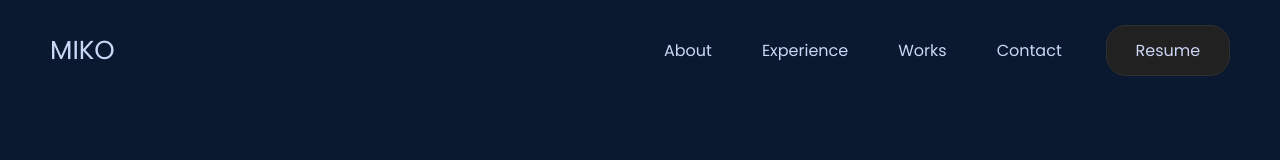
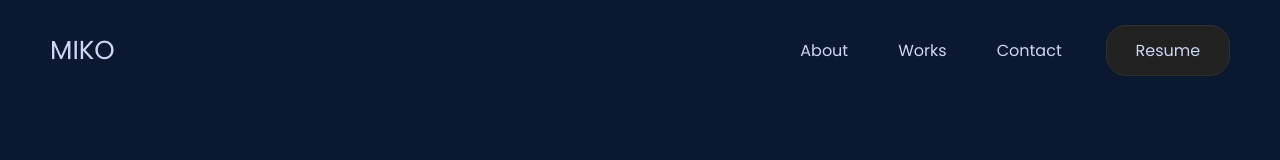
Before and after one commit to barreyrojohnmiko/personal-portfolio, a React (Create React App) app: page /#/ in a window 1280 px wide. Shown: the top 160 px of the page. Built offline with nearby package versions, Linux system fonts and the light colour scheme.

Commit message:
added handleSendMessageButtonClick method for views/SendMessageButton

```diff
--- a/src/components/contact/Contact.tsx
+++ b/src/components/contact/Contact.tsx
@@ -4,6 +4,12 @@ import "./Contact.css";
 import SendMessageButton from "../../views/sendMessageButton/SendMessageButton";
 
 type ContactProps = { contactSectionRef: RefObject<HTMLDivElement> };
+
+const handleSendMessageButtonClick = () => {
+  window.open('https://mail.google.com/mail/?view=cm&fs=1&to=barreyrojohnmiko@gmail.com',
+    '_blank', 'noopener,noreferrer'
+  );
+}
 
 const Contact: React.FC<ContactProps> = ({ contactSectionRef }) => {
   return (
@@ -12,7 +18,7 @@ const Contact: React.FC<ContactProps> = ({ contactSectionRef }) => {
       <div className="contact-description">
         Interested in working together? Don't hesitate to leave me a message.
       </div>
-      <SendMessageButton />
+      <SendMessageButton handleSendMessageButtonClick={handleSendMessageButtonClick}/>
     </div>
   );
 };
--- a/src/components/home/Home.tsx
+++ b/src/components/home/Home.tsx
@@ -30,10 +30,6 @@ const Home = () => {
       });
     }
   };
-
-  const handleExperienceClick = () => {
-
-  }
 
   const handleWorksClick = () => {
     if (worksSectionRef.current) {
@@ -87,7 +83,6 @@ const Home = () => {
         <div className="header-section">
           <Header
             handleAboutClick={handleAboutClick}
-            handleExperienceClick={handleExperienceClick}
             handleWorksClick={handleWorksClick}
             handleContactClick={handleContactClick}
             handleResumeClick={handleResumeClick}
--- a/src/objects/interface/HeaderObject.tsx
+++ b/src/objects/interface/HeaderObject.tsx
@@ -1,6 +1,5 @@
 interface HeaderObject {
   handleAboutClick: () => void;
-  handleExperienceClick: () => void;
   handleWorksClick: () => void;
   handleContactClick: () => void;
   handleResumeClick: () => void;
--- /dev/null
+++ b/src/objects/interface/SendMessageButtonObject.tsx
@@ -0,0 +1,5 @@
+interface SendMessageButtonObject {
+  handleSendMessageButtonClick: () => void;
+}
+
+export default SendMessageButtonObject;
--- a/src/views/header/Header.tsx
+++ b/src/views/header/Header.tsx
@@ -23,9 +23,6 @@ const Header = (props: HeaderObject) => {
           <div className="header-menu">
             <button className="header-btn-text header-btn-border" onClick={props.handleAboutClick}>
               About
-            </button>
-            <button className="header-btn-text header-btn-border" onClick={props.handleExperienceClick}>
-              Experience
             </button>
             <button className="header-btn-text header-btn-border" onClick={props.handleWorksClick}>
               Works
@@ -103,11 +100,6 @@ const Header = (props: HeaderObject) => {
             </button>
           </div>
           <div>
-            <button className="navbar-btn-text navbar-btn-border" onClick={props.handleExperienceClick}>
-              Experience
-            </button>
-          </div>
-          <div>
             <button className="navbar-btn-text navbar-btn-border" onClick={props.handleWorksClick}>
               Works
             </button>
--- a/src/views/sendMessageButton/SendMessageButton.tsx
+++ b/src/views/sendMessageButton/SendMessageButton.tsx
@@ -1,8 +1,10 @@
 import "./SendMessageButton.css";
 
-const SendMessageButton = () => {
+import SendMessageButtonObject from "../../objects/interface/SendMessageButtonObject";
+
+const SendMessageButton = (props: SendMessageButtonObject) => {
   return (
-    <button className="send-message-button">
+    <button className="send-message-button" onClick={props.handleSendMessageButtonClick}>
       <span>Send Message</span>
       <div className="send-message-icon">
         <svg
```
